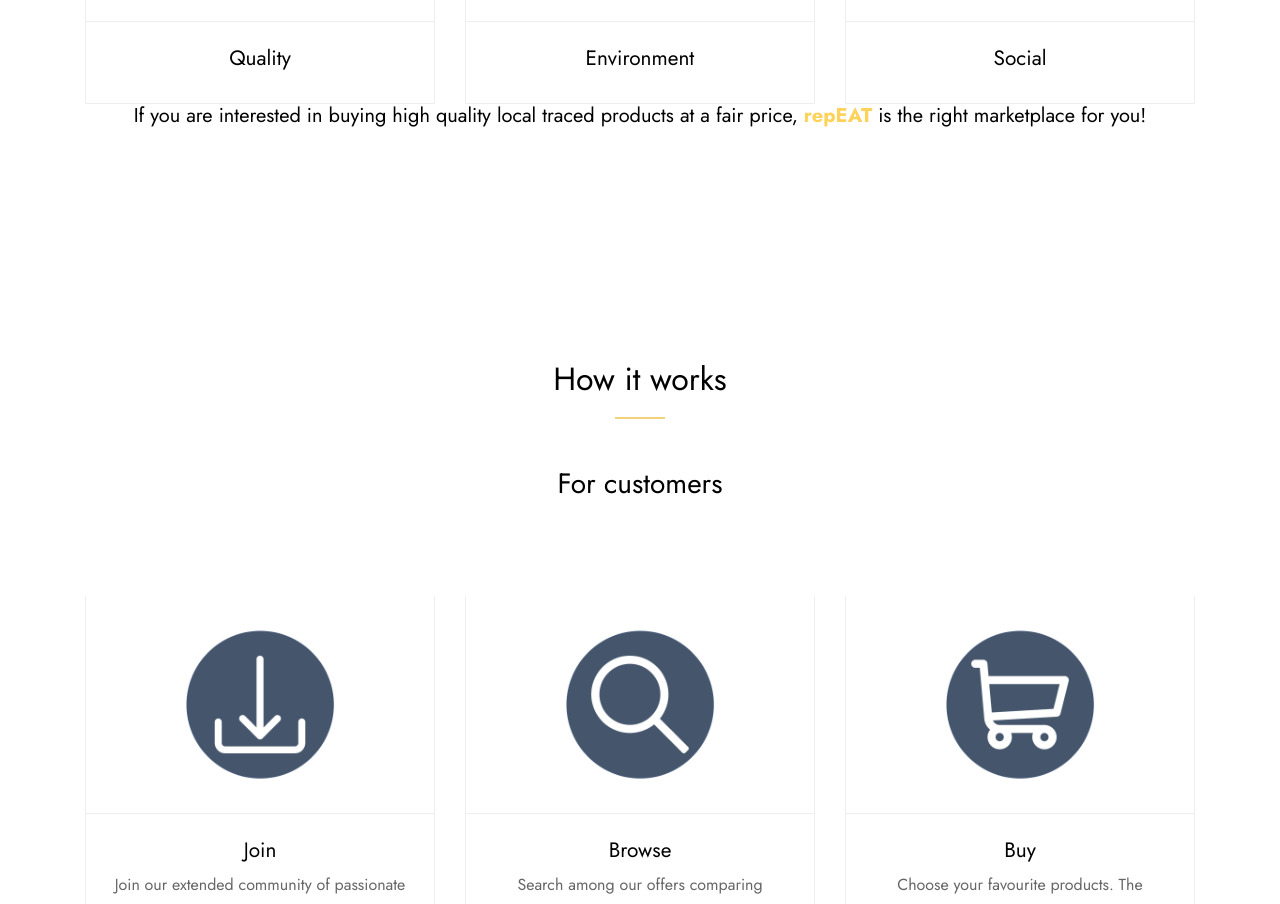
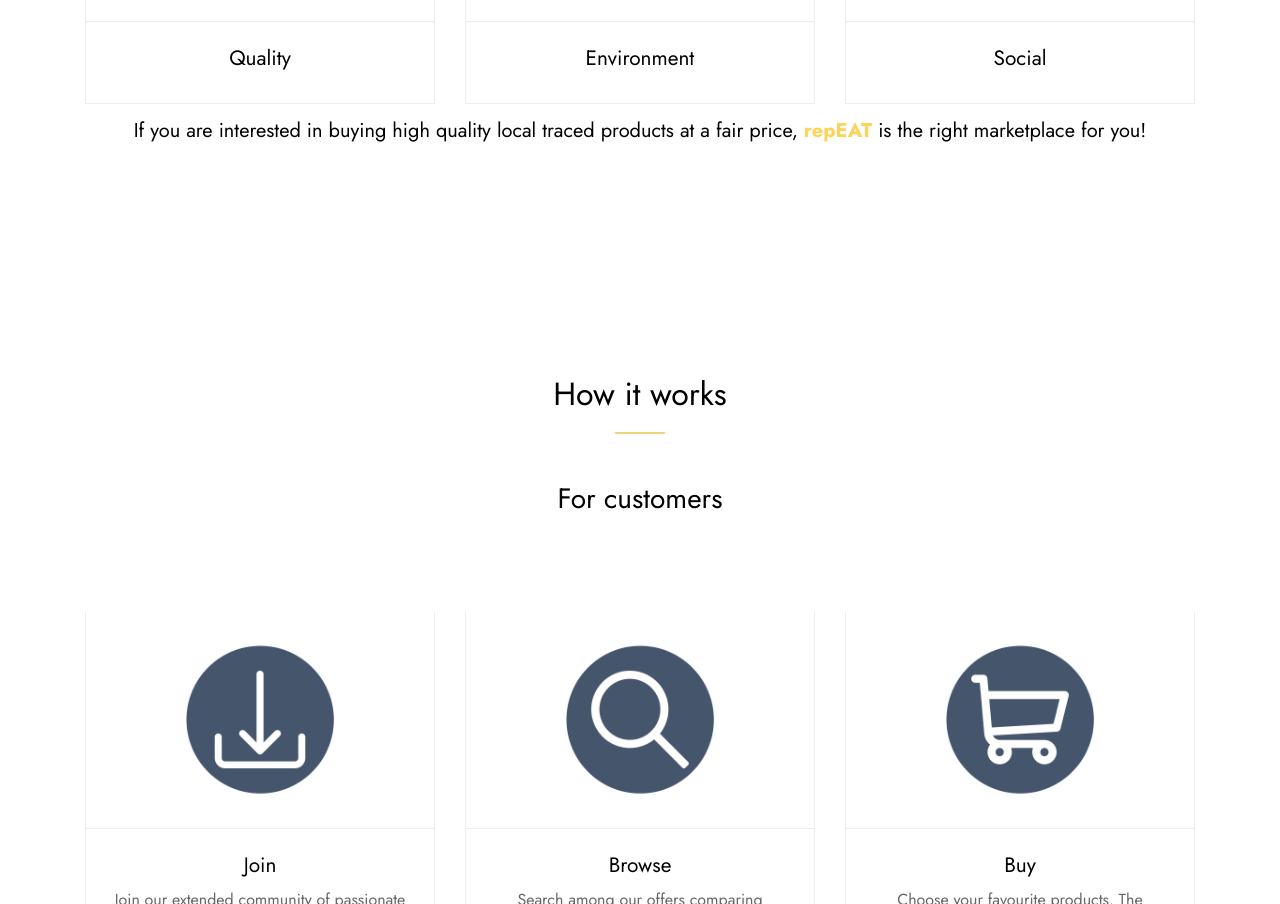
Before and after one commit to repeat-i4c/repeat-i4c.github.io, a plain HTML site: page index.html in a window 1280 px wide. Shown: the part 1452-2356 px from the top of the page. Drawn offline with Linux system fonts and the light colour scheme; files whose address does not match are found by name.

Commit message:
Fix margin top

```diff
--- a/index.html
+++ b/index.html
@@ -146,8 +146,6 @@
               receiving <strong>fresh local food</strong> directly at home. </br>
               Farmers will provide them all the history of their products and the food will be evaluated based on:</p>
 
-            <!-- quality (chemicals in the soil, fertilizers and pesticides), environmental (origin and CO2 emissions) and social (condition of workers in the fields) parameters.
-            </br>If you are interested in buying high quality local traced products at a fair price, Repeat is the right marketplace for you! -->
           </div>
         </div>
         <div class="row justify-content-md-center">
@@ -182,7 +180,7 @@
             </div>
           </div>
         </div>
-        <div class="row justify-content-md-center">
+        <div class="row justify-content-md-center" style="margin-top: 15px;">
           <h5>If you are interested in buying high quality local traced products at a fair price,
             <strong>repEAT</strong> is the
             right marketplace for you!</h5>
```
